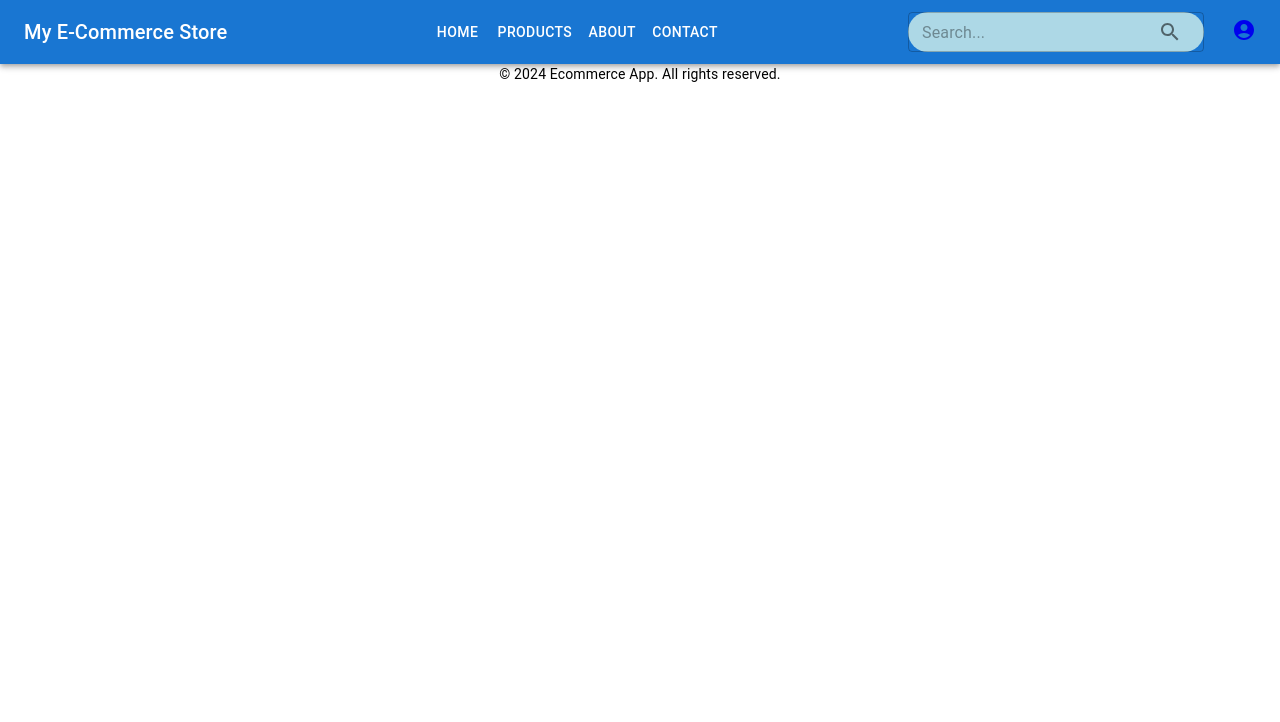
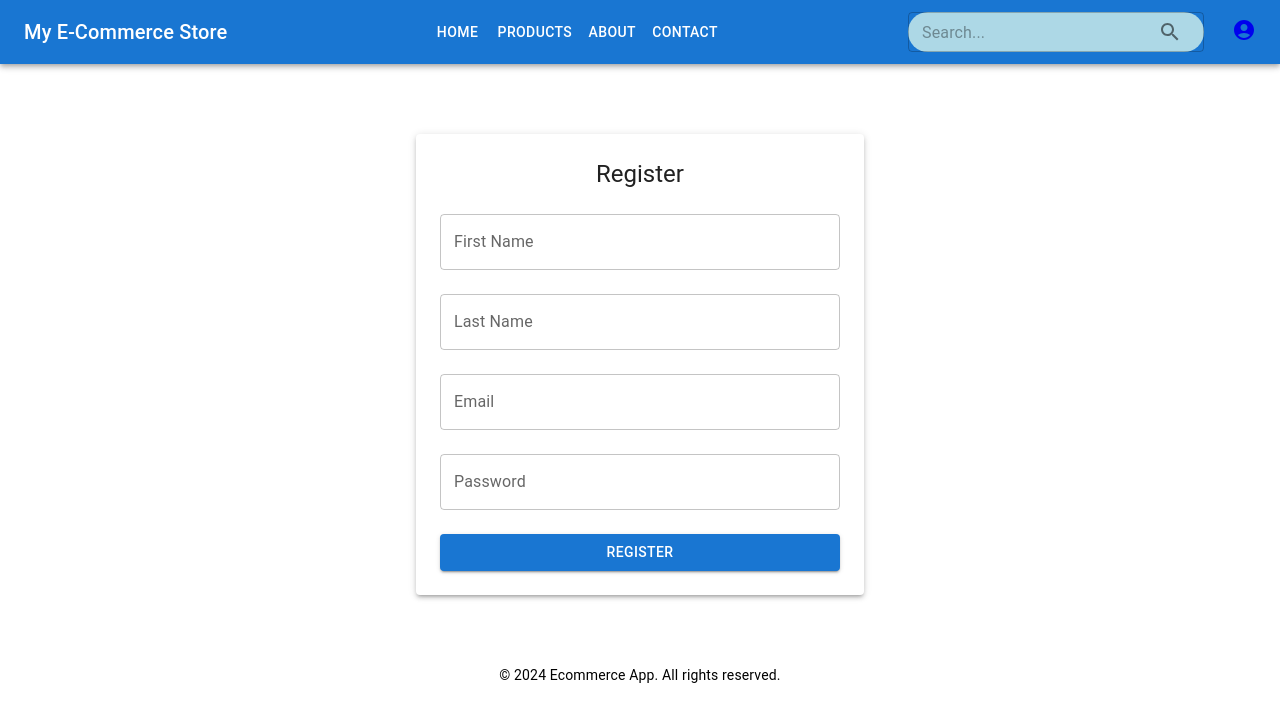
Before and after one commit to Kirat31/ecommerce-frontend, a React (Create React App) app: page /registration/1 in a window 1280 px wide. Shown: the top 722 px of the page. Built offline with nearby package versions, Linux system fonts and the light colour scheme; what react-alert-template-basic would draw is missing.

Commit message:
register-verify

```diff
--- a/src/App.js
+++ b/src/App.js
@@ -29,6 +29,7 @@ import ForgotPassword from './components/User/ForgotPassword.js'
 import ResetPassword from './components/User/ResetPassword.js';
 import CreateProductForm from './components/Product/CreateProductForm.js';
 import UpdateProductForm from './components/Product/UpdateProductForm.js';
+import RegistrationForm from './components/User/Registration.js';
 import ProtectedRoute from './components/Route/ProtectedRoute.js'
 // import store from './store.js';
 // import {loadUser} from './actions/userAction.js';
@@ -58,6 +59,7 @@ function App() {
           <Route index path="/update-password" element={isAuthenticated && <UpdatePassword />} />
           <Route index path="/forgot-password" element={<ForgotPassword />} />
           <Route path="/reset-password/:token" element={<ResetPassword />} />
+          <Route path="/user-details/:token" element={<UserDetails />} />
           <Route index path="/loginsignup" element={<LoginSignup />} />
           <Route path="/email-verification" element={<EmailVerification />} />
           <Route path="/create-product" element={<CreateProductForm />} />
@@ -65,7 +67,7 @@ function App() {
           {/* <ProtectedRoute path="/account" element={<Profile />} isAuthenticated={isAuthenticated} /> */}
           <Route index path="/dashboard" element={<Dashboard/>} />
           <Route index path="/users" element={<Users/>} />
-          <Route path="/user-details/:id" element={<UserDetails />} />
+          <Route path="/registration/:token" element={< RegistrationForm/>} />
 
         {/* {routes.map((route, index) => (
           <Route
--- a/src/components/User/LoginSignup.js
+++ b/src/components/User/LoginSignup.js
@@ -5,7 +5,7 @@ import MailOutlineIcon from '@mui/icons-material/MailOutline';
 import LockOpenIcon from '@mui/icons-material/LockOpen';
 import FaceIcon from '@mui/icons-material/Face';
 import { useDispatch, useSelector } from 'react-redux';
-import { clearErrors, login, register } from '../../actions/userAction';
+import { clearErrors, login, preVerifyUser } from '../../actions/userAction';
 import { useAlert } from 'react-alert';
 import Loader from '../Layouts/Loader';
 import { useFormik } from 'formik'; // Import useFormik
@@ -17,12 +17,14 @@ function LoginSignup() {
   const alert = useAlert();
   const navigate = useNavigate();
 
-  const { error, loading, isAuthenticated, success } = useSelector(state => state.user);
-  const { token } = useSelector(state => state.user);
-  console.log(token);
+  const { error, loading: userLoading, isAuthenticated, success: userSuccess } = useSelector(state => state.user);
+  const { error: preVerifyError, loading: preVerifyLoading, success: preVerifySuccess, message } = useSelector(state => state.preVerifyUser);
+
+  // const { token } = useSelector(state => state.user);
+  // console.log(token);
 
   const loginTab = useRef(null);
-  const registerTab = useRef(null);
+  const preVerifyTab = useRef(null);
   const switcherTab = useRef(null);
 
   const [selectedTab, setSelectedTab] = useState('login');
@@ -33,18 +35,17 @@ function LoginSignup() {
       loginEmail: '',
       loginPassword: '',
       firstName: '',
-      lastName: '',
       email: '',
-      password: '',
+
     },
     validationSchema: ()=>{
       if (selectedTab === 'login') {
         return loginsignupSchema.pick(['loginEmail', 'loginPassword']);
       } else {
-        return loginsignupSchema.pick(['firstName', 'lastName', 'email', 'password']);
+        return loginsignupSchema.pick(['firstName', 'email']);
       }
     },
-    onSubmit: (values) => {
+    onSubmit: async(values) => {
      //console.log("Form submitted with values: ", values);
       // Handle form submission based on selected tab
       if (selectedTab === 'login') {
@@ -52,16 +53,16 @@ function LoginSignup() {
       } else {
         const userData = {
           firstName: values.firstName,
-          lastName: values.lastName,
           email: values.email,
-          password: values.password,
         };
         console.log(userData);
 
-        dispatch(register(JSON.stringify(userData)));
+        await dispatch(preVerifyUser(userData));
+        if (preVerifySuccess) {
+          alert.success('Entry successful. Please check your email for the registration link.');
+        }
       }
-    },
-
+    }
   });
 
   const switchTabs = tab => {
@@ -73,25 +74,28 @@ function LoginSignup() {
       alert.error(error);
       dispatch(clearErrors());
     }
+    if(preVerifyError){
+      alert.error(error);
+      dispatch(clearErrors());
+    }
 
     if (isAuthenticated) {
       navigate('/account');
     }
-
-    if (success && selectedTab === 'register') {
-      alert.success('Registration successful. Please check your email for the verification link.');
+    if (preVerifySuccess && selectedTab === 'preVerifyUser') {
+      alert.success('Entry successful. Please check your email for the registration link.');
     }
-  }, [dispatch, error, alert, isAuthenticated, success, selectedTab]);
+  }, [dispatch, error, preVerifyError, alert, isAuthenticated, preVerifySuccess, selectedTab]);
 
   return (
     <Container>
       <Box>
-        {loading ? (
+        {userLoading|| preVerifyLoading ? (
           <Loader />
         ) : (
           <Box sx={{ display: 'flex', justifyContent: 'center', alignItems: 'center', height: '120vh' }}>
             <Paper elevation={3} sx={{ maxWidth: 400, p: 3, width: '100%', marginBottom: '20px', marginTop: '20px' }}>
-              <Box className="login-signup-toggle" sx={{ display: 'flex', justifyContent: 'center', mb: 2 }}>
+              <Box className="login-preVerify-toggle" sx={{ display: 'flex', justifyContent: 'center', mb: 2 }}>
                 <Typography
                   variant="body1"
                   onClick={() => switchTabs('login')}
@@ -106,15 +110,15 @@ function LoginSignup() {
                 </Typography>
                 <Typography
                   variant="body1"
-                  onClick={() => switchTabs('register')}
+                  onClick={() => switchTabs('preVerifyUser')}
                   sx={{
                     cursor: 'pointer',
                     marginLeft: '60px',
-                    borderBottom: selectedTab === 'register' ? '2px solid blue' : 'none',
+                    borderBottom: selectedTab === 'preVerifyUser' ? '2px solid blue' : 'none',
                   }}
-                  ref={registerTab}
+                  ref={preVerifyTab}
                 >
-                  REGISTER
+                  NEW USER
                 </Typography>
               </Box>
               <Button ref={switcherTab} style={{ display: 'none' }} />
@@ -122,7 +126,7 @@ function LoginSignup() {
               <hr style={{ margin: '16px 0' }} />
 
               <Typography variant="h5" align="center" gutterBottom>
-                {selectedTab === 'login' ? 'Login' : 'Register'}
+                {selectedTab === 'login' ? 'Login' : 'New User'}
               </Typography>
 
               <form onSubmit={handleSubmit}>
@@ -171,7 +175,7 @@ function LoginSignup() {
                   </>
                 )}
 
-                {selectedTab === 'register' && (
+                {selectedTab === 'preVerifyUser' && (
                   <>
                     <div style={{ display: 'flex', alignItems: 'center', marginTop: '16px' }}>
                       <TextField
@@ -193,24 +197,6 @@ function LoginSignup() {
 
                     <div style={{ display: 'flex', alignItems: 'center', marginTop: '16px' }}>
                       <TextField
-                        type="text"
-                        name="lastName"
-                        value={values.lastName}
-                        onChange={handleChange}
-                        onBlur={handleBlur}
-                        label="Last Name"
-                        variant="outlined"
-                        margin="normal"
-                        fullWidth
-                        InputProps={{
-                          startAdornment: <FaceIcon sx={{ mr: 1 }} />,
-                        }}
-                      />
-                    </div>
-                    {errors.lastName && <Typography variant="body2" color="error" sx={{ marginTop: 0 }}>{errors.lastName}</Typography>}
-
-                    <div style={{ display: 'flex', alignItems: 'center', marginTop: '16px' }}>
-                      <TextField
                         type="email"
                         name="email"
                         value={values.email}
@@ -227,29 +213,11 @@ function LoginSignup() {
                     </div>
                     {errors.email && <Typography variant="body2" color="error" sx={{ marginTop: 0 }}>{errors.email}</Typography>}
 
-                    <div style={{ display: 'flex', alignItems: 'center', marginTop: '16px' }}>
-                      <TextField
-                        type="password"
-                        name="password"
-                        value={values.password}
-                        onChange={handleChange}
-                        onBlur={handleBlur}
-                        label="Password"
-                        variant="outlined"
-                        margin="normal"
-                        fullWidth
-                        InputProps={{
-                          startAdornment: <LockOpenIcon sx={{ mr: 1 }} />,
-                        }}
-                      />
-                    </div>
-                    {errors.password && <Typography variant="body2" color="error" sx={{ marginBottom: '16px' }}>{errors.password}</Typography>}
-
                   </>
                 )}
 
                 <Button type="submit" variant="contained" color="primary" fullWidth sx={{ mt: 2 }}>
-                  {selectedTab === 'login' ? 'Login' : 'Register'}
+                  {selectedTab === 'login' ? 'Login' : 'Enter'}
                 </Button>
               </form>
             </Paper>
--- /dev/null
+++ b/src/components/User/Registration.js
@@ -0,0 +1,119 @@
+import React from 'react';
+import { useDispatch, useSelector } from 'react-redux';
+import { registerUser } from '../../actions/userAction';
+import { TextField, Button, Container, Typography, Paper, Box } from '@mui/material';
+import { useFormik } from 'formik';
+import { useAlert } from 'react-alert';
+import { registrationSchema } from '../../schemas';
+import Loader from '../Layouts/Loader';
+import MetaData from '../Layouts/MetaData';
+import { useNavigate } from 'react-router-dom';
+
+const RegistrationForm = () => {
+  const dispatch = useDispatch();
+  const alert = useAlert();
+  const navigate = useNavigate();
+  const { loading, success, error } = useSelector((state) => state.user);
+
+  const onSubmit = async (values, { resetForm }) => {
+    try {
+      await dispatch(registerUser(values));
+      resetForm();
+      alert.success('User registered successfully!');
+      navigate('/loginsignup');
+    } catch (error) {
+      alert.error(error.response.data.message);
+    }
+  };
+
+  const formik = useFormik({
+    initialValues: {
+      firstName: '',
+      lastName: '',
+      email: '',
+      password: '',
+    },
+    validationSchema: registrationSchema,
+    onSubmit,
+  });
+
+  return (
+    <Container>
+      {loading?
+      <Loader />:(
+        <Box sx={{ display: 'flex', justifyContent: 'center', alignItems: 'center'}}>
+          <Paper elevation={3} sx={{ maxWidth: 400, p: 3, width: '100%', marginBottom: '70px', marginTop: '70px'}}>
+            <Typography variant="h5" align="center" gutterBottom>
+              Register
+            </Typography>
+
+            <form onSubmit={formik.handleSubmit}>
+              <MetaData title="Register --ECOMMERCE" />
+              <TextField
+                name="firstName"
+                label="First Name"
+                value={formik.values.firstName}
+                onChange={formik.handleChange}
+                onBlur={formik.handleBlur}
+                variant="outlined"
+                margin="normal"
+                fullWidth
+                error={formik.touched.firstName && formik.errors.firstName}
+                helperText={formik.touched.firstName && formik.errors.firstName}
+              />
+              {/* Add other input fields for lastName, email, and password */}
+              <TextField
+                name="lastName"
+                label="Last Name"
+                value={formik.values.lastName}
+                onChange={formik.handleChange}
+                onBlur={formik.handleBlur}
+                variant="outlined"
+                margin="normal"
+                fullWidth
+                error={formik.touched.lastName && formik.errors.lastName}
+                helperText={formik.touched.lastName && formik.errors.lastName}
+              />
+              <TextField
+                name="email"
+                label="Email"
+                value={formik.values.email}
+                onChange={formik.handleChange}
+                onBlur={formik.handleBlur}
+                variant="outlined"
+                margin="normal"
+                fullWidth
+                error={formik.touched.email && formik.errors.email}
+                helperText={formik.touched.email && formik.errors.email}
+              />
+              <TextField
+                name="password"
+                label="Password"
+                type="password"
+                value={formik.values.password}
+                onChange={formik.handleChange}
+                onBlur={formik.handleBlur}
+                variant="outlined"
+                margin="normal"
+                fullWidth
+                error={formik.touched.password && formik.errors.password}
+                helperText={formik.touched.password && formik.errors.password}
+              />
+
+              <Button type="submit" variant="contained" color="primary" disabled={loading} fullWidth sx={{ mt: 2 }}>
+                Register
+              </Button>
+
+              {loading && <p>Loading...</p>}
+              {error && <p>{error}</p>}
+              {success && <p>User registered successfully!</p>}
+            </form>
+          </Paper>
+        </Box>
+      )}
+    </Container>
+
+  );
+};
+
+export default RegistrationForm;
--- a/src/components/User/ResetPassword.js
+++ b/src/components/User/ResetPassword.js
@@ -22,7 +22,10 @@ const ResetPassword = () => {
   const { error, success, loading } = useSelector((state) => state.resetPassword);
 
   const validationSchema = Yup.object().shape({
-    password: Yup.string().min(8).required('Password is required'),
+    password: Yup.string().min(8).matches(
+      /^(?=.*\d)(?=.*[a-z])(?=.*[A-Z])(?=.*[a-zA-Z]).{8,}$/,
+      'Password must contain at least 8 characters, one uppercase letter, one lowercase letter, and one number'
+    ).required("Please enter the new password") ,
     confirmPassword: Yup.string()
       .required('Confirm Password is required')
       .oneOf([Yup.ref('password'), null], 'Passwords must match'),
--- a/src/constants/userConstants.js
+++ b/src/constants/userConstants.js
@@ -5,6 +5,10 @@ export const LOGIN_FAIL = "LOGIN_FAIL";
 export const REGISTER_USER_REQUEST = "REGISTER_USER_REQUEST";
 export const REGISTER_USER_SUCCESS = "REGISTER_USER_SUCCESS";
 export const REGISTER_USER_FAIL = "REGISTER_USER_FAIL";
+
+export const PRE_VERIFY_REQUEST = "PRE_VERIFY_REQUEST";
+export const PRE_VERIFY_SUCCESS = "PRE_VERIFY_SUCCESS";
+export const PRE_VERIFY_FAIL = "PRE_VERIFY_FAIL";
 
 export const VERIFY_EMAIL_REQUEST = "VERIFY_EMAIL_REQUEST";
 export const VERIFY_EMAIL_SUCCESS = "VERIFY_EMAIL_SUCCESS";
--- a/src/schemas/index.js
+++ b/src/schemas/index.js
@@ -14,6 +14,18 @@ export const loginsignupSchema = Yup.object({
     .min(3, "First name should be at least 3 characters")
     .max(15, "First name cannot exceed 15 characters")
     .required("Please enter your first name"),
+    email: Yup.string().matches(
+      /^[^\s@]+@[^\s@]+\.[^\s@]+$/,
+      "Please enter a valid email address"
+    ).required("Please enter your email"),
+});
+
+export const registrationSchema = Yup.object({
+  firstName: Yup.string()
+  .matches(/^[a-zA-Z]+$/, "First name should contain only letters")
+  .min(3, "First name should be at least 3 characters")
+  .max(15, "First name cannot exceed 15 characters")
+  .required("Please enter your first name"),
   lastName: Yup.string()
   .matches(/^[a-zA-Z]+$/, "Last name should contain only letters")
   .min(3, "Last name should be at least 3 characters")
@@ -23,11 +35,11 @@ export const loginsignupSchema = Yup.object({
     /^[^\s@]+@[^\s@]+\.[^\s@]+$/,
     "Please enter a valid email address"
   ).required("Please enter your email"),
-    password: Yup.string().min(8, "Password should be at least 8 characters").matches(
+  password: Yup.string().min(8).matches(
     /^(?=.*\d)(?=.*[a-z])(?=.*[A-Z])(?=.*[a-zA-Z]).{8,}$/,
     'Password must contain at least 8 characters, one uppercase letter, one lowercase letter, and one number'
-      ).required("Please enter your password")
-});
+  ).required("Please enter the new password")
+})
 
 export const updateProfileSchema = Yup.object({
   firstName: Yup.string()
--- a/src/store.js
+++ b/src/store.js
@@ -2,7 +2,7 @@ import { createStore, combineReducers, applyMiddleware } from 'redux';
 import {thunk} from 'redux-thunk';
 import { composeWithDevTools } from 'redux-devtools-extension';
 import {productDetailsReducer, productReducer} from './reducers/productReducer'; // Import your root reducer
-import { forgotPasswordReducer, profileReducer, resetPasswordReducer, updatePasswordReducer, userListReducer, userReducer, userDetailsReducer } from './reducers/userReducer';
+import { forgotPasswordReducer, profileReducer, resetPasswordReducer, updatePasswordReducer, userListReducer, userReducer, userDetailsReducer, preVerifyUserReducer, registrationReducer } from './reducers/userReducer';
 import { commentAddReducer, commentListReducer } from './reducers/commentReducer';
 
 const reducer = combineReducers({
@@ -17,6 +17,8 @@ const reducer = combineReducers({
     resetPassword: resetPasswordReducer,
     commentAdd: commentAddReducer,
     commentList: commentListReducer,
+    preVerifyUser: preVerifyUserReducer,
+    registration: registrationReducer,
 });
 
 const initialState = {};
```
Also changed, not shown: src/actions/userAction.js (+26 -14 lines), src/components/Product/ProductDetails.js (+12 -24 lines), src/components/Product/Products.js (+11 -9 lines), src/components/User/Profile.js (+5 -2 lines), src/reducers/userReducer.js (+51 -13 lines). Lines whose indentation alone changed are shown as unchanged.
